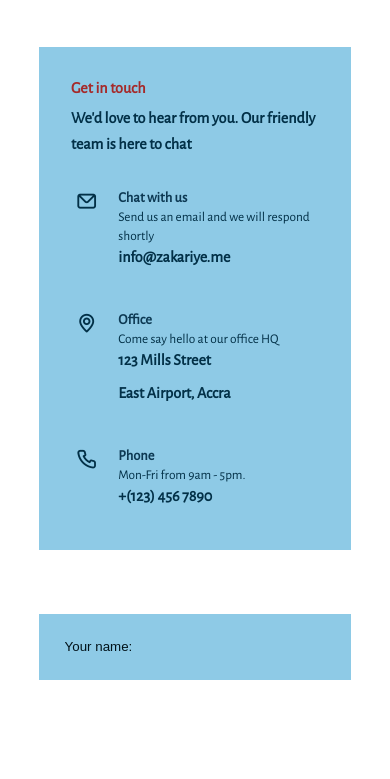
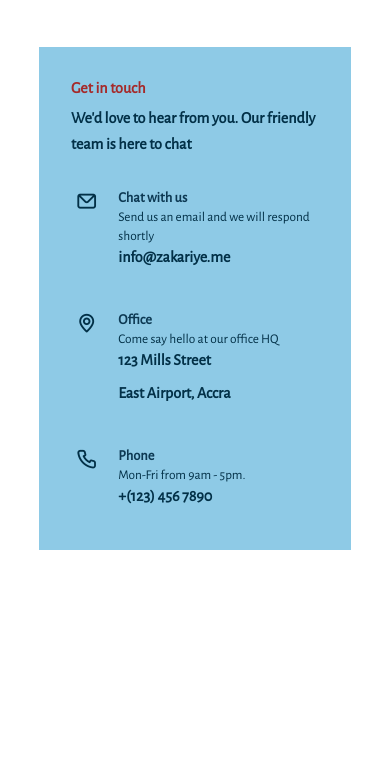
Before and after one commit to zakkariyaa/Hiil, a plain HTML site: page contact.html in a window 390 px wide. Shown: the part 65-844 px from the top of the page. Drawn offline with nearby package versions, Linux system fonts and the light colour scheme.

Commit message:
Update contact.css

```diff
--- a/contact.css
+++ b/contact.css
@@ -81,7 +81,7 @@ section#contact form .buttons  > * {
         width: 80%;
         display: flex;
         flex-direction: column;
-        gap: 4rem;
+        gap: 24rem;
     }
 }
 
```
